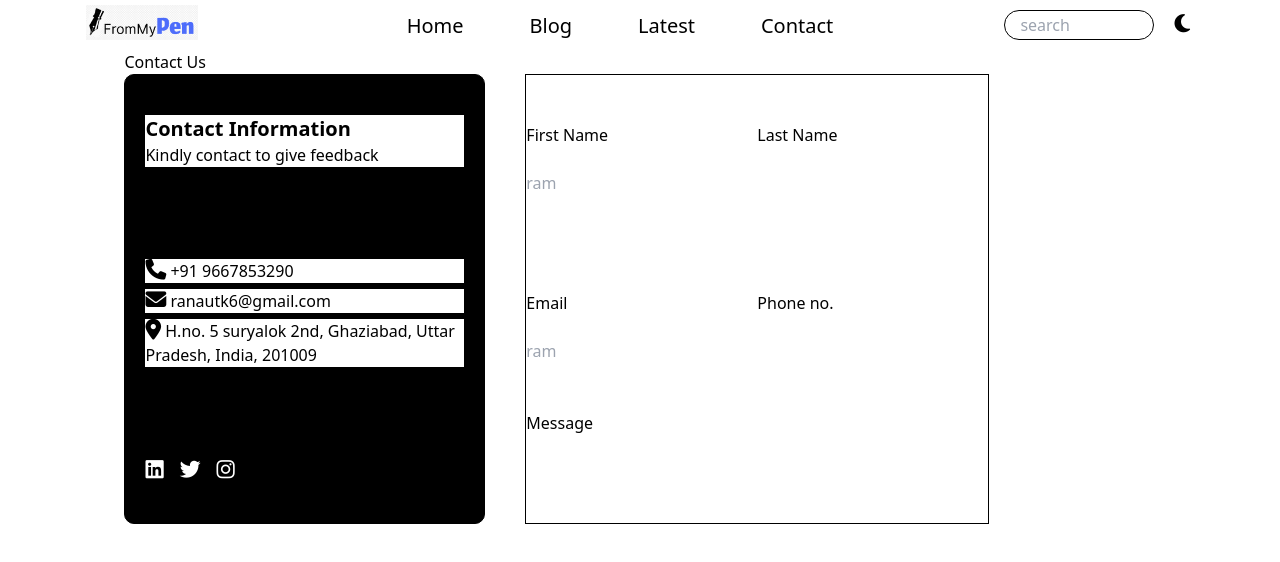
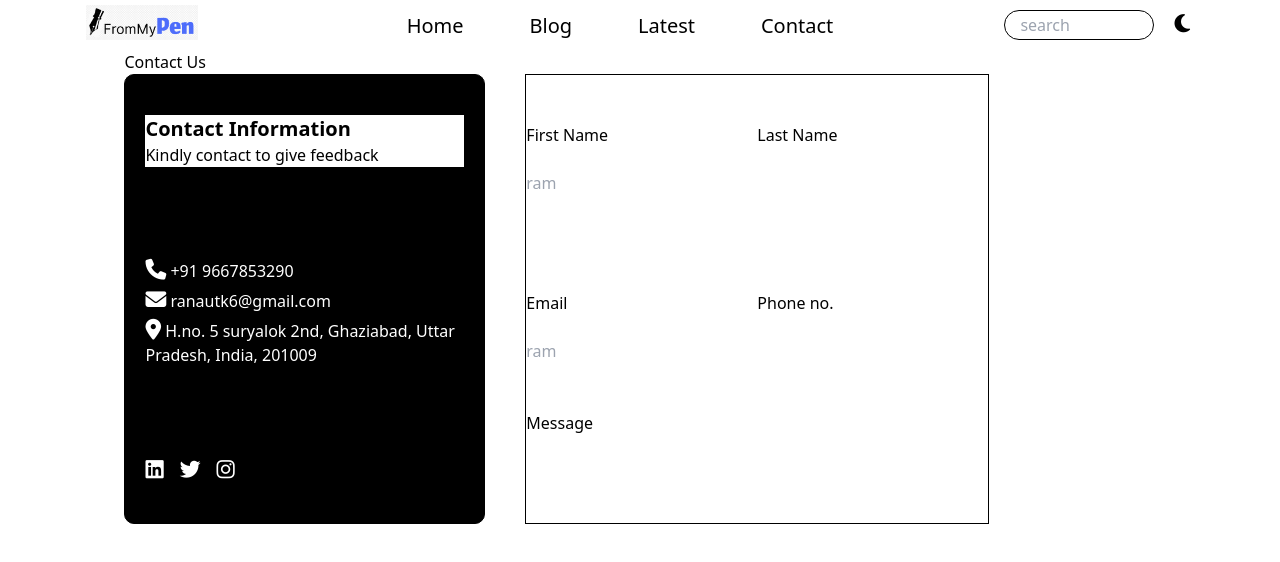
Before and after one commit to Kartik-Ranaut/From-My-Pen-Blog-app, a React (Create React App) app: page / in a window 1280 px wide. Both pictures are taken after a click on the link "Contact". Shown: the top 562 px of the page. Built offline with nearby package versions, Linux system fonts and the light colour scheme.

Commit message:
color correction in contact

```diff
--- a/src/index.css
+++ b/src/index.css
@@ -237,3 +237,8 @@ table{
     background-color: inherit;
     color: var(--background-color);
 }
+
+.phone a, .phone i{
+    background-color: inherit;
+    color: var(--background-color);
+}
```
